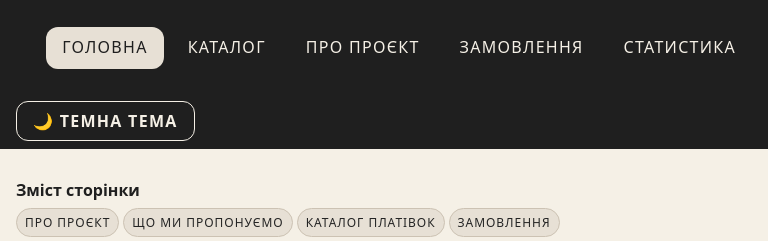
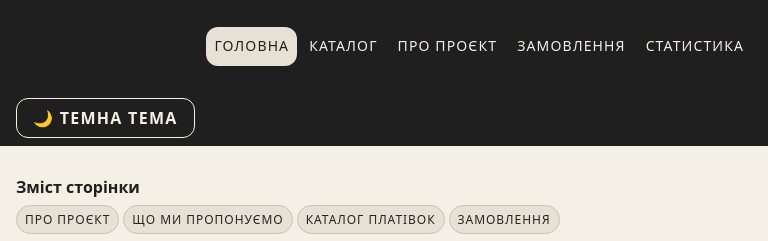
Before and after one commit to tsarenko-yurii-uzhnu/web-course-2, a plain HTML site: page index.html in a window 768 px wide. Shown: the part 56-297 px from the top of the page. Drawn offline with Linux system fonts and the light colour scheme.

Commit message:
LR10: ущільнене меню на 768–1199px, щоб шапка з п'ятьма пунктами не ставала трирядковою

```diff
--- a/css/styles.css
+++ b/css/styles.css
@@ -402,6 +402,23 @@ body > header nav a.current:link,
 body > header nav a.current:visited {
   background-color: var(--color-surface);
   color: var(--color-brand);
+}
+
+/* ЛР10: п'ятий пункт «Статистика» не вміщався на планшеті, і шапка ставала трирядковою.
+   Ущільнюємо меню лише на 768–1199px, щоб лого й меню знову стояли в одному рядку */
+@media (min-width: 768px) and (max-width: 1199px) {
+  body > header {
+    column-gap: var(--space);
+  }
+
+  body > header nav .menu {
+    gap: var(--space-xs);
+  }
+
+  body > header nav a {
+    padding: var(--space-sm);
+    font-size: 0.875rem;
+  }
 }
 
 /* Пункт 4.6 методички: letter-spacing рівно в одному правилі з uppercase */
```
